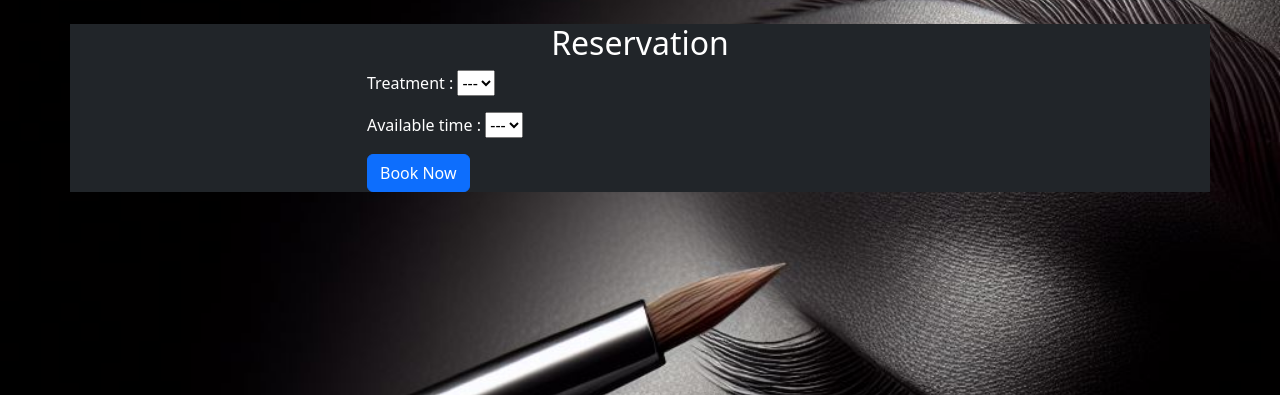
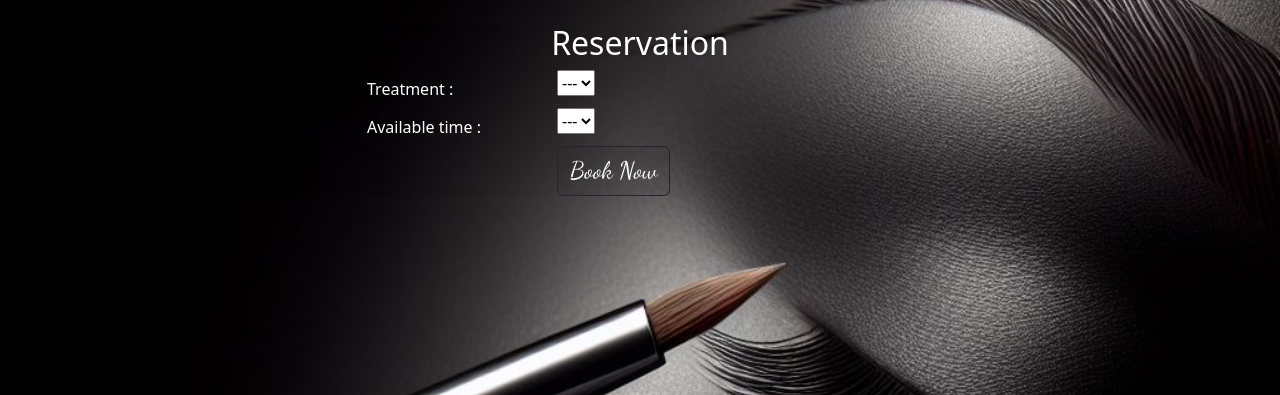
Before and after one commit to vasilchenkoilya/p_makeup, a Django app: page /reservation/ in a window 1280 px wide. Shown: the part 98-493 px from the top of the page. Run offline with Django 4.2, Linux system fonts and the light colour scheme; the visitor is signed in with stand-in values (Sample User, id 1); data that the repository does not hold is empty; some libraries are stand-ins or nearby versions.

Commit message:
reservation form restyling

```diff
--- a/permanent_makeup/main/forms.py
+++ b/permanent_makeup/main/forms.py
@@ -20,7 +20,10 @@ class BookingForm(forms.ModelForm):
         fields = ['service', 'time_slot']
         widgets = {
             'service': forms.Select(attrs={'class': 'form-control'}),
-            'time_slot': DateTimePickerInput(format='%Y-%m-%d %H:%M', attrs={'class': 'form-control'}),
+            'time_slot': DateTimePickerInput(
+                options={'format': 'YYYY-MM-DD HH:mm'},
+                attrs={'class': 'form-control'}
+                ),
         }
         labels = {
             'time_slot': 'Available time :',
--- a/permanent_makeup/main/static/css/base_style.css
+++ b/permanent_makeup/main/static/css/base_style.css
@@ -81,3 +81,18 @@ footer.bg-dark {
 .form-text.text-muted {
     color: #85888a !important;
     }
+.container.mt-4.bg-dark {
+    background-color: rgba(0, 0, 0, 0.01)!important;
+}
+
+.btn.btn-primary {
+    font-family: "Dancing Script", cursive;
+}
+.btn.btn-dark {
+    font-family: "Dancing Script", cursive;
+    font-size: x-large;
+    background-color: rgba(0, 0, 0, 0.05)
+}
+.form-control {
+    width: 100%;
+}
--- a/permanent_makeup/main/templates/reservation/reservation.html
+++ b/permanent_makeup/main/templates/reservation/reservation.html
@@ -8,8 +8,19 @@
                 <div class="col-md-6">
                     <form method="post" action="{% url 'reservation' %}">
                         {% csrf_token %}
-                        {{ form.as_p }}
-                        <button type="submit" class="btn btn-primary">Book Now</button>
+                        {% for field in form %}
+                            <div class="form-group row">
+                                <label class="col-sm-4 col-form-label">{{ field.label }}</label>
+                                <div class="col-sm-8">
+                                    {{ field }}
+                                </div>
+                            </div>
+                        {% endfor %}
+                        <div class="form-group row">
+                            <div class="col-sm-8 offset-sm-4">
+                                <button type="submit" class="btn btn-dark">Book Now</button>
+                            </div>
+                        </div>
                     </form>
                 </div>
             </div>
--- a/permanent_makeup/main/views.py
+++ b/permanent_makeup/main/views.py
@@ -118,4 +118,6 @@ class MyReservationsView(LoginRequiredMixin, ListView):
 
 
 def reservation_success(request):
-    return render(request, 'reservation/reservation_success.html')
+    response = render(request, 'reservation/reservation_success.html')
+    response['Refresh'] = '2; url=/'
+    return response
--- a/permanent_makeup/permanent_makeup/urls.py
+++ b/permanent_makeup/permanent_makeup/urls.py
@@ -8,7 +8,7 @@ urlpatterns = [
     path('', include('main.urls')),
     path('accounts/', include('accounts.urls')),
 
-]
-
-if settings.DEBUG:
-    urlpatterns += static(settings.MEDIA_URL, document_root=settings.MEDIA_ROOT)
+] + (
+    static(settings.STATIC_URL, document_root=settings.STATIC_ROOT) + \
+    static(settings.MEDIA_URL, document_root=settings.MEDIA_ROOT)
+)
```
Also changed, not shown: 1 other file.
